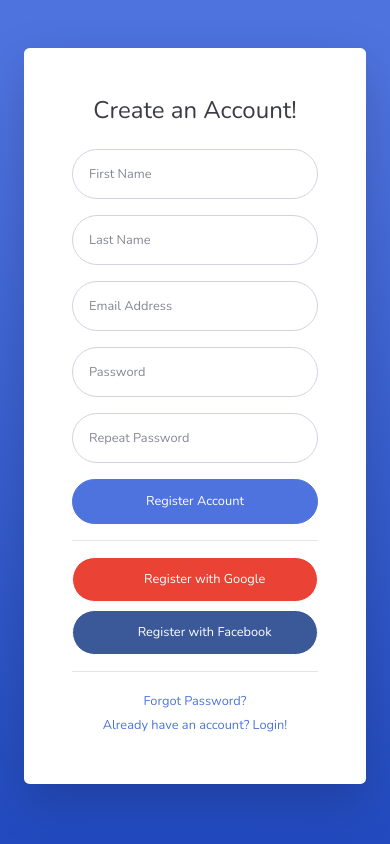
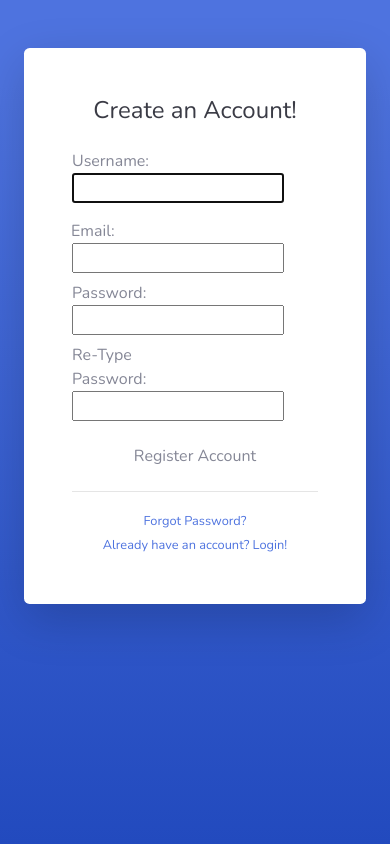
Before and after one commit to amanialmutairi/Bright-Side-New, a Django app: page /brightside/register/ in a window 390 px wide. Run offline with Django 3.2, Linux system fonts and the light colour scheme; some libraries are stand-ins or nearby versions; some web fonts are replaced.

Commit message:
minor changes

```diff
--- a/brightside/templates/register.html
+++ b/brightside/templates/register.html
@@ -3,7 +3,21 @@
 <html lang="en">
 
 <head>
+<style>
+.mydiv {
+  display: center;
+    clear: left;
+    width: 50px;
+    text-align: justify-content-center;
 
+}
+input {
+  display: center;
+  float: left;
+  text-align: left;
+
+}
+</style>
     <meta charset="utf-8">
     <meta http-equiv="X-UA-Compatible" content="IE=edge">
     <meta name="viewport" content="width=device-width, initial-scale=1, shrink-to-fit=no">
@@ -39,48 +53,47 @@
                             <div class="text-center">
                                 <h1 class="h4 text-gray-900 mb-4">Create an Account!</h1>
                             </div>
-                            <form class="user">
-                                <div class="form-group row">
-                                    <div class="col-sm-6 mb-3 mb-sm-0">
-                                        <input type="text" class="form-control form-control-user" id="exampleFirstName"
-                                            placeholder="First Name">
-                                    </div>
-                                    <div class="col-sm-6">
-                                        <input type="text" class="form-control form-control-user" id="exampleLastName"
-                                            placeholder="Last Name">
-                                    </div>
-                                </div>
-                                <div class="form-group">
-                                    <input type="email" class="form-control form-control-user" id="exampleInputEmail"
-                                        placeholder="Email Address">
-                                </div>
-                                <div class="form-group row">
-                                    <div class="col-sm-6 mb-3 mb-sm-0">
-                                        <input type="password" class="form-control form-control-user"
-                                            id="exampleInputPassword" placeholder="Password">
-                                    </div>
-                                    <div class="col-sm-6">
-                                        <input type="password" class="form-control form-control-user"
-                                            id="exampleRepeatPassword" placeholder="Repeat Password">
-                                    </div>
-                                </div>
-                                <a href="login.html" class="btn btn-primary btn-user btn-block">
-                                    Register Account
-                                </a>
-                                <hr>
-                                <a href="index.html" class="btn btn-google btn-user btn-block">
-                                    <i class="fab fa-google fa-fw"></i> Register with Google
-                                </a>
-                                <a href="index.html" class="btn btn-facebook btn-user btn-block">
-                                    <i class="fab fa-facebook-f fa-fw"></i> Register with Facebook
-                                </a>
-                            </form>
+                            <form method="POST" action="">
+						{% csrf_token %}
+           <div class="mydiv">
+						<div class="input-group mb-3">
+							<div class="input-group-append">
+
+							</div>
+							Username: {{form.username}}
+						</div>
+						<div class="input-group mb-2">
+							<div class="input-group-append">
+
+							</div>
+							Email: {{form.email}}
+						</div>
+						<div class="input-group mb-2">
+							<div class="input-group-append">
+
+							</div align:center>
+							Password: {{form.password1}}
+						</div>
+						<div class="input-group mb-2">
+							<div class="input-group-append">
+
+							</div>
+							Re-Type Password: {{form.password2}}
+						</div>
+</div>
+
+
+				   		<div class="d-flex justify-content-center mt-3 login_container">
+				 			<input class="btn login_btn" type="submit" value="Register Account">
+				   		</div>
+
+					</form>
                             <hr>
                             <div class="text-center">
-                                <a class="small" href="forgot-password.html">Forgot Password?</a>
+                                <a class="small" href="{% url 'forgot_pass' %}">Forgot Password?</a>
                             </div>
                             <div class="text-center">
-                                <a class="small" href="login.html">Already have an account? Login!</a>
+                                <a class="small" href="{% url 'login' %}">Already have an account? Login!</a>
                             </div>
                         </div>
                     </div>
```
Also changed, not shown: db.sqlite3.
